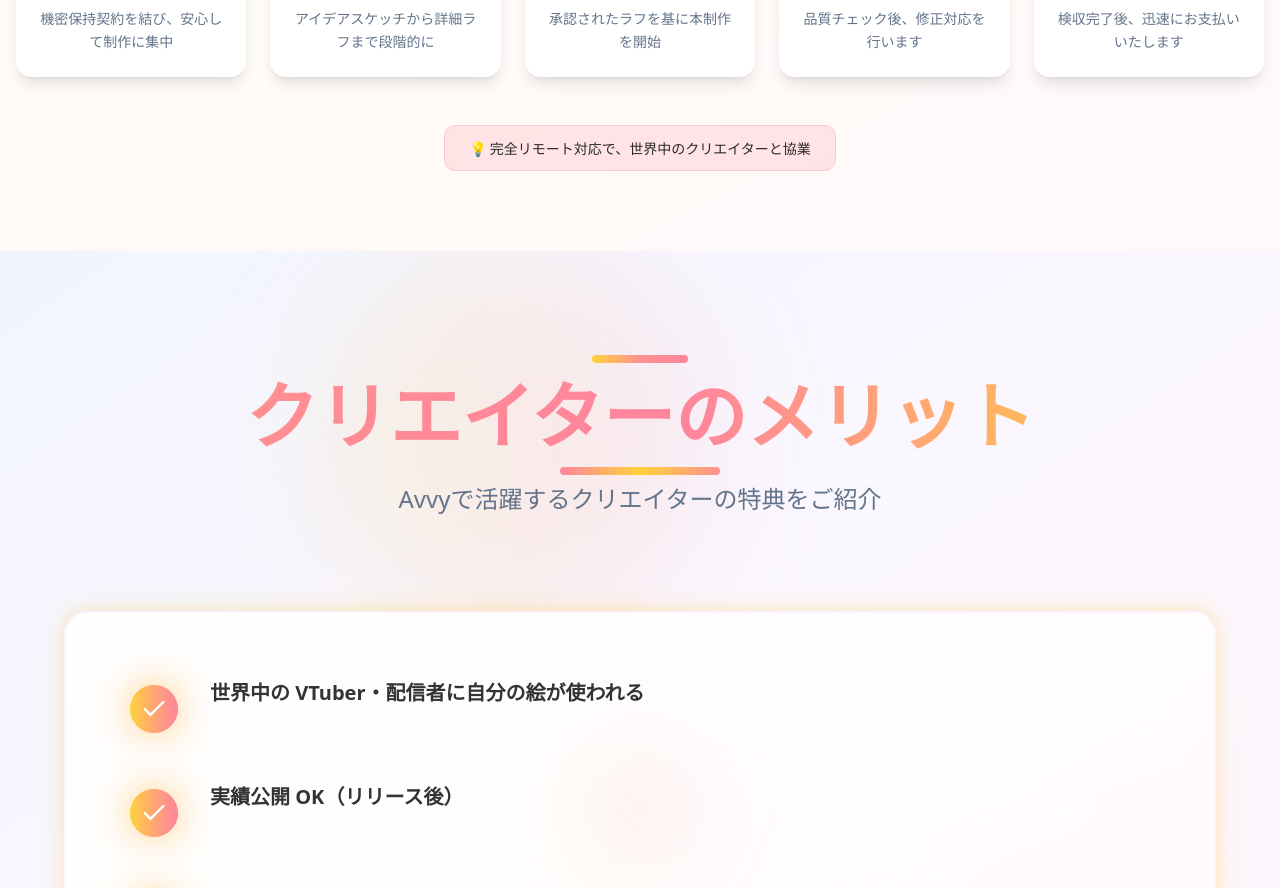
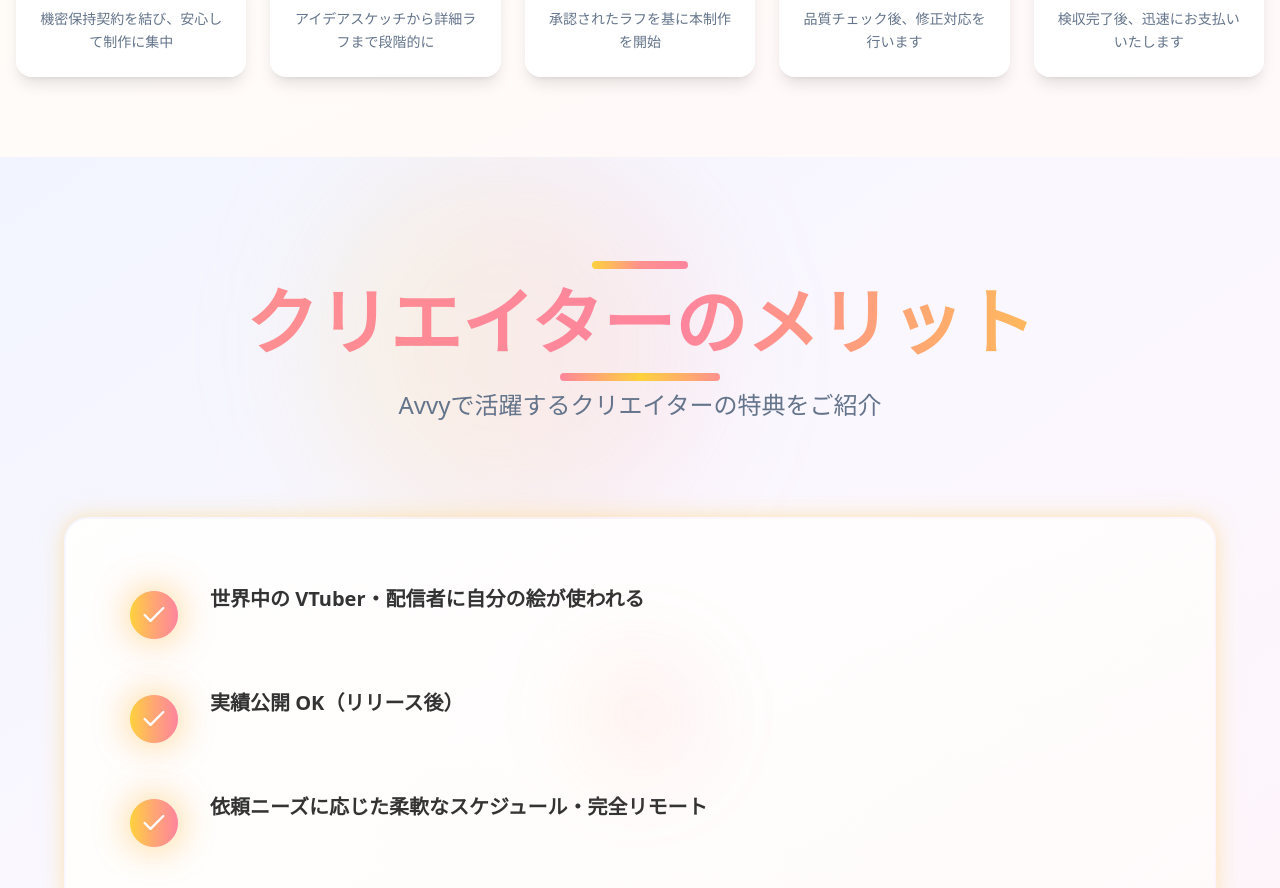
Before and after one commit to Yume3ab/avvy-friend-tool, a React (Vite) app: page / in a window 1280 px wide. Shown: the part 3140-4028 px from the top of the page. Built offline with nearby package versions, Linux system fonts and the light colour scheme.

Commit message:
Remove specific text element
The user requested to remove the text "💡 完全リモート対応で、世界中のクリエイターと協業" from the hero section.

```diff
--- a/src/components/landing/WorkflowSection.tsx
+++ b/src/components/landing/WorkflowSection.tsx
@@ -89,13 +89,6 @@ const WorkflowSection = () => {
           ))}
         </div>
 
-        <div className="mt-12 text-center">
-          <div className="inline-flex items-center px-6 py-3 bg-accent/20 rounded-xl border border-accent/30">
-            <span className="font-noto text-sm text-accent-foreground">
-              💡 完全リモート対応で、世界中のクリエイターと協業
-            </span>
-          </div>
-        </div>
       </div>
     </section>
   );
```
